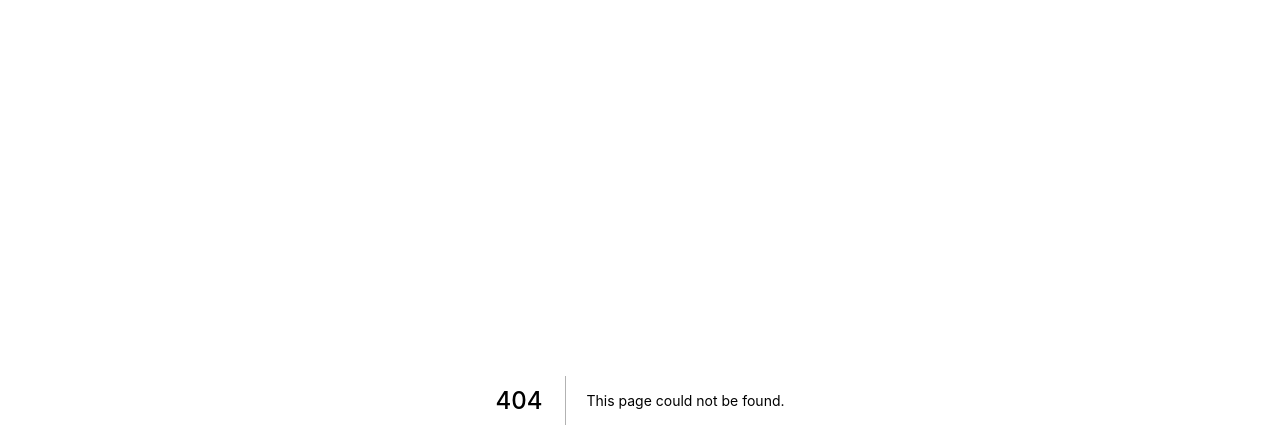
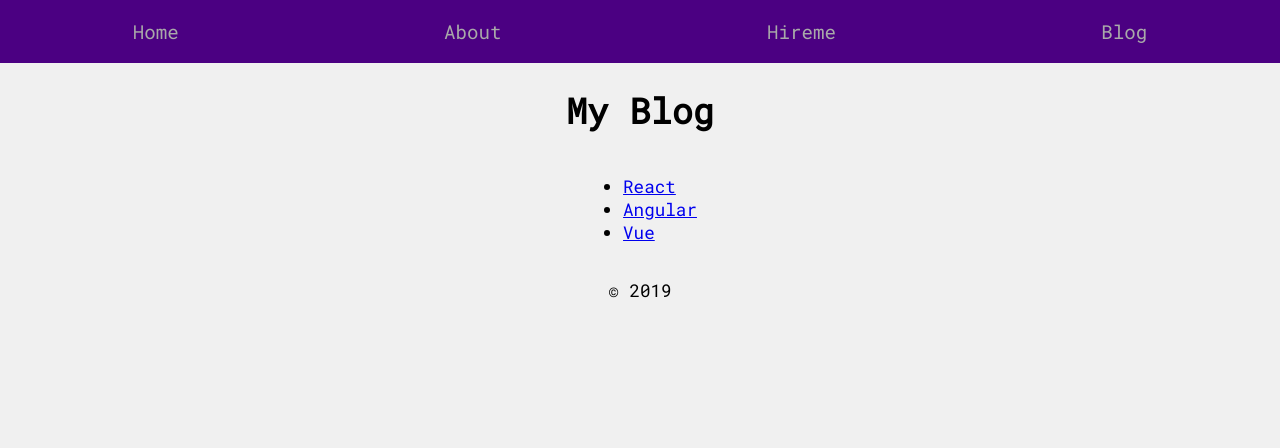
Before and after one commit to Mersock/react-next-js-simple, a Next.js app: page /blog in a window 1280 px wide. Before the commit this address had no page. Shown: the top 448 px of the page. Built offline with nearby package versions, Linux system fonts and the light colour scheme; a small style sheet from the web is missing.

Commit message:
blog post

```diff
--- a/components/Layout.js
+++ b/components/Layout.js
@@ -17,7 +17,7 @@ Router.events.on('routeChangeError',(err,url) => {
 });
 
 
-export default (props) => (
+const Layout = (props) => (
     <div className="root">
         <Head>
             <title>React and NextJs Simple</title>
@@ -26,6 +26,7 @@ export default (props) => (
             <Link href="/"><a>Home</a></Link>
             <Link href="/about"><a>About</a></Link>
             <Link href="/hireme"><a>Hireme</a></Link>
+            <Link href="/blog"><a>Blog</a></Link>
         </header>
 
         <h1>{props.title}</h1>
@@ -68,3 +69,5 @@ export default (props) => (
        `}</style>
     </div>
 );
+
+export default Layout;
--- a/pages/about.js
+++ b/pages/about.js
@@ -6,7 +6,7 @@ import Error from './_error';
 class About extends Component{
 
    static async getInitialProps(){
-      const res =  await fetch('https://api.github.com/users/Mersockzzz')
+      const res =  await fetch('https://api.github.com/users/Mersock')
       const statusCode = res.status > 200 ? res.status : false ;
       const data = await res.json();
 
--- /dev/null
+++ b/pages/blog.js
@@ -0,0 +1,19 @@
+import Layout from '../components/Layout';
+import Link from 'next/link';
+
+
+const PostLink = props => (
+    <li><Link href={`/post?title=${props.title}`}><a>{props.title}</a></Link></li>
+);
+
+const blog = () => (
+    <Layout title="My Blog">
+        <ul>
+            <PostLink title="React" />
+            <PostLink title="Angular" />
+            <PostLink title="Vue" />
+        </ul>
+    </Layout>
+);
+
+export default blog;
```
Also changed, not shown: pages/post.js (added, +11 -0 lines).
